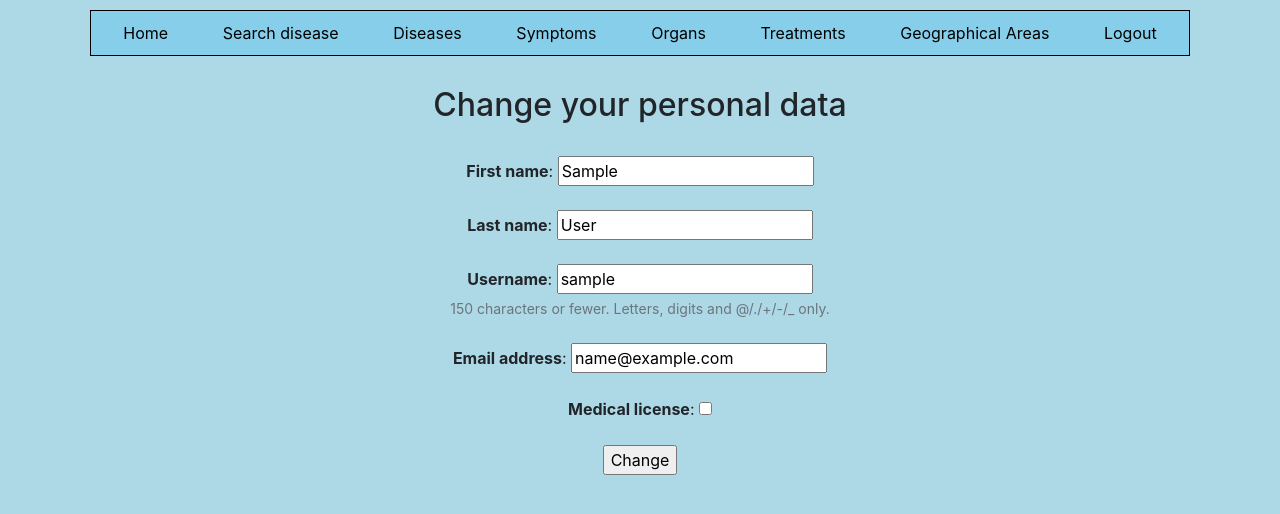
After one commit to nikolska/Medical_reference_book, a Django app: a page that uses medical_app/main_app/templates/change_data.html in a window 1280 px wide. The commit adds this page. Shown: the top 514 px of the page. Run offline with Django 3.2, Linux system fonts and the light colour scheme; the visitor is signed in with stand-in values (Sample User, id 1); data comes from the database, SQL or seed files in the repository; some libraries are stand-ins or nearby versions.

Commit message:
add user data update view

```diff
--- a/medical_app/main_app/forms.py
+++ b/medical_app/main_app/forms.py
@@ -123,3 +123,12 @@ class UserCreateForm(forms.ModelForm):
             self.add_error('password', 'Passwords do not match!')
         if User.objects.filter(username=cleaned_data['username']):
             self.add_error('username', 'This username is already taken, try another one!')
+
+
+class UserUpdateForm(forms.ModelForm):
+    """Update user's data form."""
+
+    class Meta:
+        """Meta class."""
+        model = User
+        fields = ['first_name', 'last_name', 'username', 'email', 'medical_license']
--- /dev/null
+++ b/medical_app/main_app/templates/change_data.html
@@ -0,0 +1,48 @@
+{% extends 'base.html' %}
+
+{% block title %}Change personal data{% endblock %}
+
+
+{% block content %}
+
+<h2 align="center">Change your personal data</h2><br>
+
+<div align="center">
+    <form method="POST">
+        {% csrf_token %}
+
+        <b>{{ form.first_name.label }}</b>:
+        {{ form.first_name }}
+
+        <br><br>
+        <b>{{ form.last_name.label }}</b>:
+        {{ form.last_name }}
+
+        <br><br>
+        {% if form.username.errors %}
+            {% for error in form.username.errors %}
+                <p>{{ error }}</p>
+            {% endfor %}
+        {% endif %}
+        <b>{{ form.username.label }}</b>:
+        {{ form.username }}
+        <div id="passwordHelpBlock" class="form-text">
+            150 characters or fewer. Letters, digits and @/./+/-/_ only.
+        </div><br>
+
+        {% if form.email.errors %}
+            {% for error in form.email.errors %}
+                <p>{{ error }}</p>
+            {% endfor %}
+        {% endif %}
+        <b>{{ form.email.label }}</b>:
+        {{ form.email }}
+
+        <br><br><b>{{ form.medical_license.label }}</b>:
+        {{ form.medical_license }}
+
+        <br><br><input type="submit" value="Change">
+    </form>
+</div>
+
+{% endblock %}
--- a/medical_app/main_app/templates/home_page.html
+++ b/medical_app/main_app/templates/home_page.html
@@ -10,9 +10,13 @@
     {% if request.user.is_authenticated %}
         <br><br><h1>Hello, {{ request.user.full_name }}! </h1>
         <br><br><h3>Now you can start to work with the <b>MedicalWebSite</b>!</h3>
-        <br><br><h5><a href="{% url 'change_password' request.user.pk %}">
+        <br><br><br><h5><a href="{% url 'change_data' request.user.pk %}">
+            <b>Here you can change you personal data</b>
+        </a></h5>
+        <br><h5><a href="{% url 'change_password' request.user.pk %}">
             <b>Here you can change you password</b>
         </a></h5>
+
     {% else %}
         <h1>Hello! </h1><br>
         <h3>This is the <b>MedicalWebSite</b> allows you to search for diseases by symptoms,
--- a/medical_app/main_app/views.py
+++ b/medical_app/main_app/views.py
@@ -8,11 +8,11 @@ from django.contrib.auth.views import PasswordChangeView
 from django.http import HttpResponseRedirect
 from django.shortcuts import get_object_or_404, render
 from django.urls import reverse, reverse_lazy
-from django.views.generic import CreateView, DetailView, FormView, ListView, TemplateView
+from django.views.generic import CreateView, DetailView, FormView, ListView, TemplateView, UpdateView
 
 from .forms import (
     DiseaseCreateForm, DiseaseSearchForm, GeographicalAreaCreateForm,
-    OrganCreateForm, SymptomCreateForm, TreatmentsCreateForm, UserCreateForm
+    OrganCreateForm, SymptomCreateForm, TreatmentsCreateForm, UserCreateForm, UserUpdateForm
 )
 from .models import Disease, DiseaseSymptom, GeographicalArea, Organ, Symptom, Treatment, User
 
@@ -184,6 +184,16 @@ class TreatmentsListView(CreateView, ListView):
     success_url = reverse_lazy('treatments_list')
 
 
+class UserDataUpdateView(PermissionRequiredMixin, UpdateView):
+    """Change user's data: first and last name, email."""
+
+    model = User
+    form_class = UserUpdateForm
+    template_name = 'change_data.html'
+    success_url = reverse_lazy('home_page')
+    permission_required = 'main_app.change_user'
+
+
 class UserPasswordUpdateView(PermissionRequiredMixin, PasswordChangeView):
     """Change user's password."""
 
--- a/medical_app/medical_app/urls.py
+++ b/medical_app/medical_app/urls.py
@@ -23,7 +23,7 @@ from main_app.views import (
     AuthorizationView, DiseaseCreateView, DiseaseDetailsView,
     DiseasesListView, DiseaseSearchView, GeographicalAreaListView,
     HomePageView, OrganCreateView, OrgansListView, RegistrationView,
-    SymptomsListView, TreatmentsListView, UserPasswordUpdateView
+    SymptomsListView, TreatmentsListView, UserDataUpdateView, UserPasswordUpdateView
 )
 
 
@@ -31,6 +31,7 @@ urlpatterns = [
     path('', HomePageView.as_view(), name='home_page'),
     path('admin/', admin.site.urls, name='admin'),
     path('authorization/', AuthorizationView.as_view(), name='authorization'),
+    re_path(r'^data_change/(?P<pk>\d+)/$', UserDataUpdateView.as_view(), name='change_data'),
     path('diseases/', DiseasesListView.as_view(), name='diseases_list'),
     re_path(r'^diseases/(?P<pk>\d+)/$', DiseaseDetailsView.as_view(), name='disease_details'),
     path('diseases/add/', DiseaseCreateView.as_view(), name='add_disease'),
```
